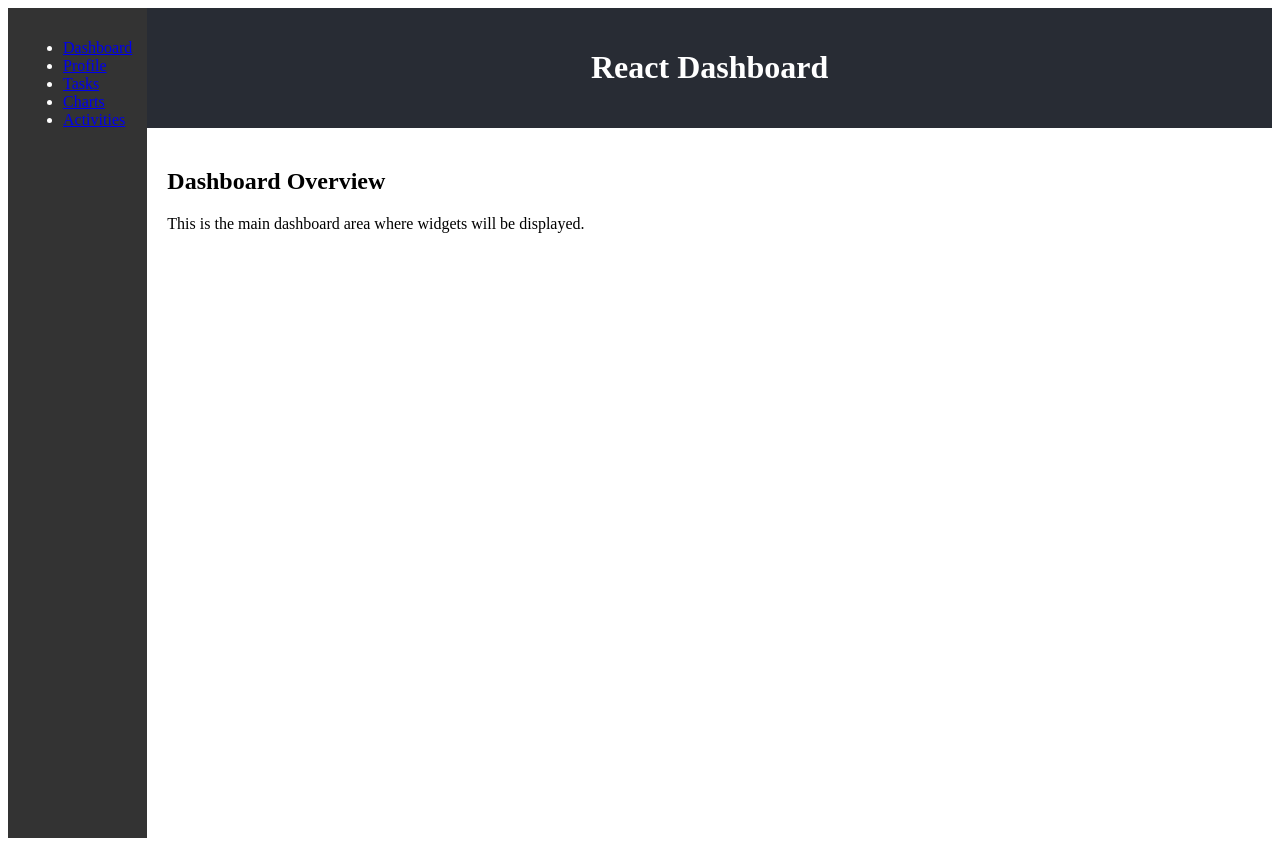
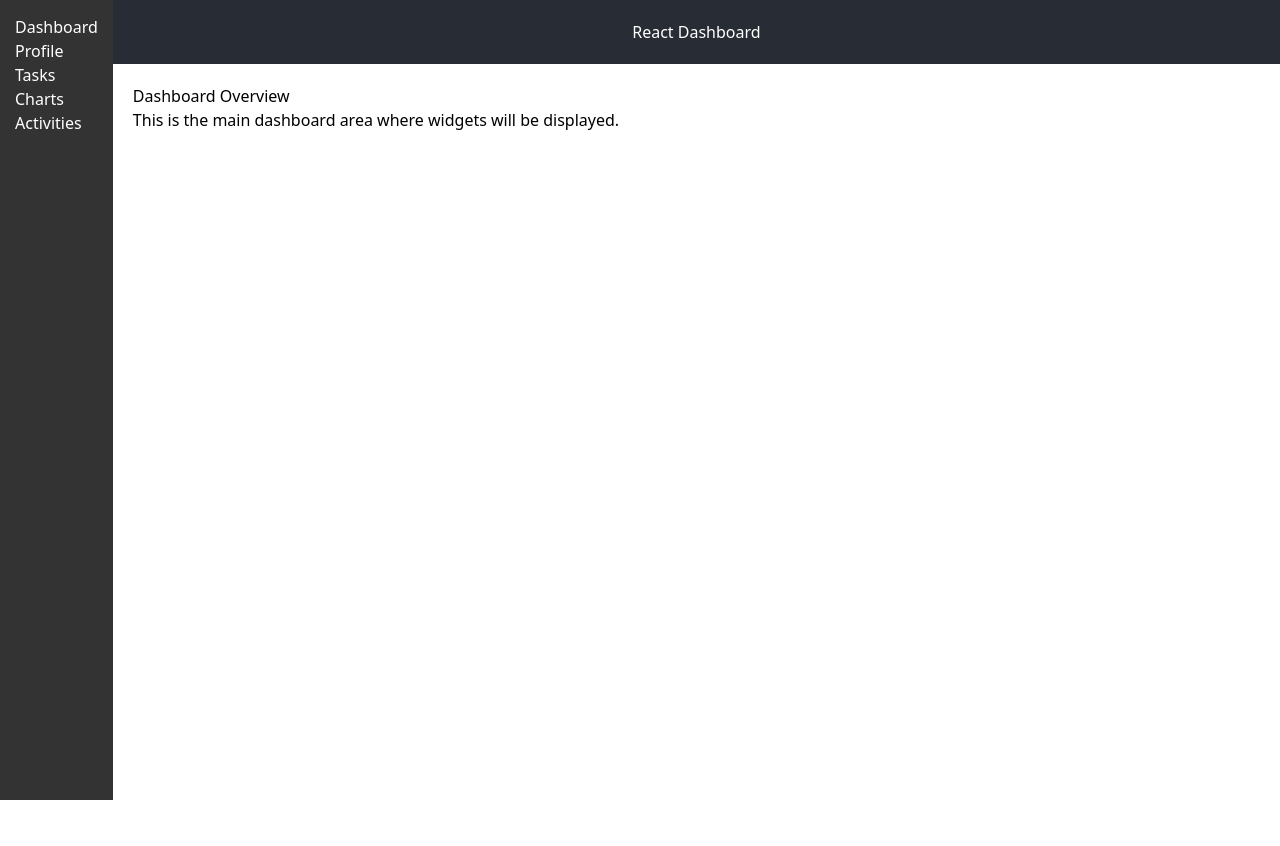
Before and after one commit to Shmartin1/react-dashboard-app, a React (Create React App) app: page / in a window 1280 px wide. After the commit the page ends 800 px from the top, so only its background shows below. Built offline with nearby package versions, Linux system fonts and the light colour scheme.

Commit message:
feat: added tailwind deps

```diff
--- a/package.json
+++ b/package.json
@@ -38,5 +38,10 @@
       "last 1 firefox version",
       "last 1 safari version"
     ]
+  },
+  "devDependencies": {
+    "autoprefixer": "^10.4.20",
+    "postcss": "^8.4.45",
+    "tailwindcss": "^3.4.11"
   }
 }
--- a/src/index.css
+++ b/src/index.css
@@ -0,0 +1,4 @@
+/* src/index.css */
+@tailwind base;
+@tailwind components;
+@tailwind utilities;
--- a/src/index.js
+++ b/src/index.js
@@ -1,10 +1,9 @@
 import React from 'react';
 import ReactDOM from 'react-dom/client';
-import './index.css'; // Import global CSS (including Tailwind)
+import './index.css';  // Import Tailwind CSS
 import App from './App';
 import reportWebVitals from './reportWebVitals';
 
-// React 18 rendering approach using ReactDOM.createRoot
 const root = ReactDOM.createRoot(document.getElementById('root'));
 root.render(
   <React.StrictMode>
@@ -12,7 +11,4 @@
   </React.StrictMode>
 );
 
-// If you want to start measuring performance in your app, pass a function
-// to log results (for example: reportWebVitals(console.log))
-// or send to an analytics endpoint. Learn more: https://bit.ly/CRA-vitals
 reportWebVitals();
--- /dev/null
+++ b/tailwind.config.js
@@ -0,0 +1,10 @@
+/** @type {import('tailwindcss').Config} */
+module.exports = {
+  content: [
+    './src/**/*.{js,jsx,ts,tsx}',  // Ensures Tailwind scans all JSX files for classes
+  ],
+  theme: {
+    extend: {},
+  },
+  plugins: [],
+};
```
Also changed, not shown: src/tailwind.config.js (deleted), 1 other file (tests, documents, lock files or other folders).
